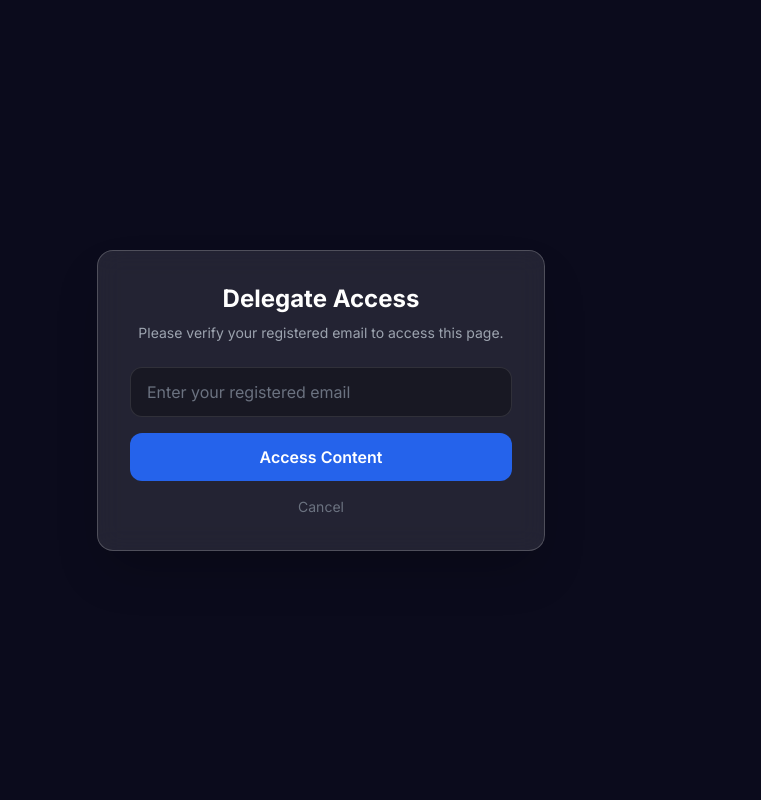
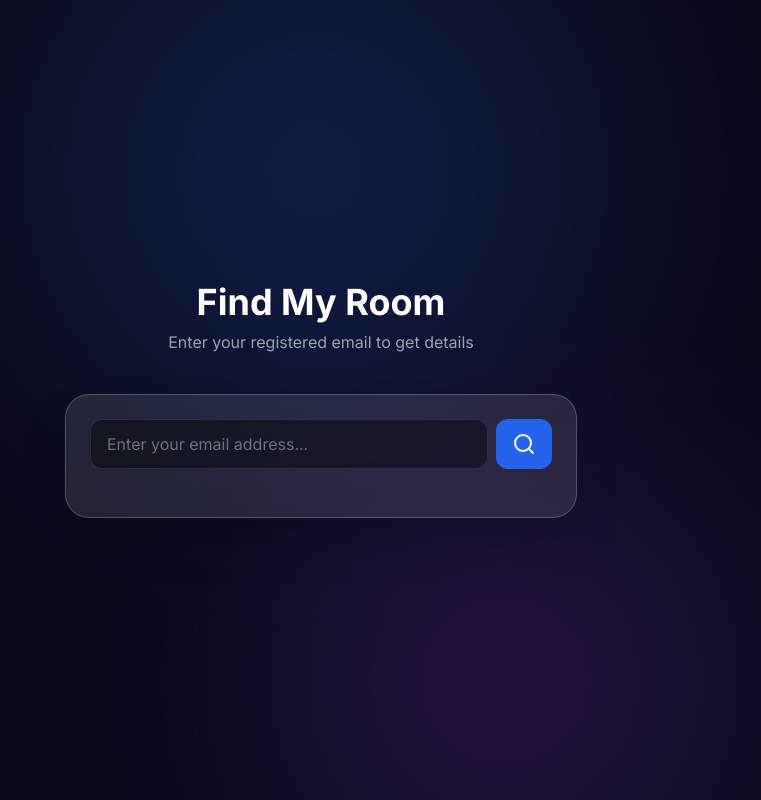
Before and after one commit to rotasia6-rgb/RotasiaApp, a Next.js app: page /find-my-room in a window 1280 px wide. Shown: the whole page, without its empty margins (319-1080 px from the left). Built offline with nearby package versions, Linux system fonts and the light colour scheme.

Commit message:
bug fixed

```diff
--- a/src/app/find-my-room/page.tsx
+++ b/src/app/find-my-room/page.tsx
@@ -3,7 +3,7 @@
 import { useState } from "react";
 import { supabase } from "@/lib/supabase";
 import Link from "next/link";
-import DelegateGuard from "@/components/DelegateGuard";
+
 import { Search, User, MapPin, Home, Users, Hash, Loader2, Phone, Plane, Calendar, Save } from "lucide-react";
 
 interface DelegateDetails {
@@ -175,7 +175,6 @@ export default function RoomLookupPage() {
     };
 
     return (
-        <DelegateGuard>
         <div className="min-h-screen bg-[#0B0B1C] flex flex-col items-center justify-center p-4 relative overflow-hidden">
             {/* Background Atmosphere */}
             <div className="absolute top-0 left-0 w-full h-full pointer-events-none">
@@ -469,6 +468,5 @@ export default function RoomLookupPage() {
                 </div>
             </main>
         </div>
-        </DelegateGuard>
     );
 }
```
Lines whose indentation alone changed are shown as unchanged.
